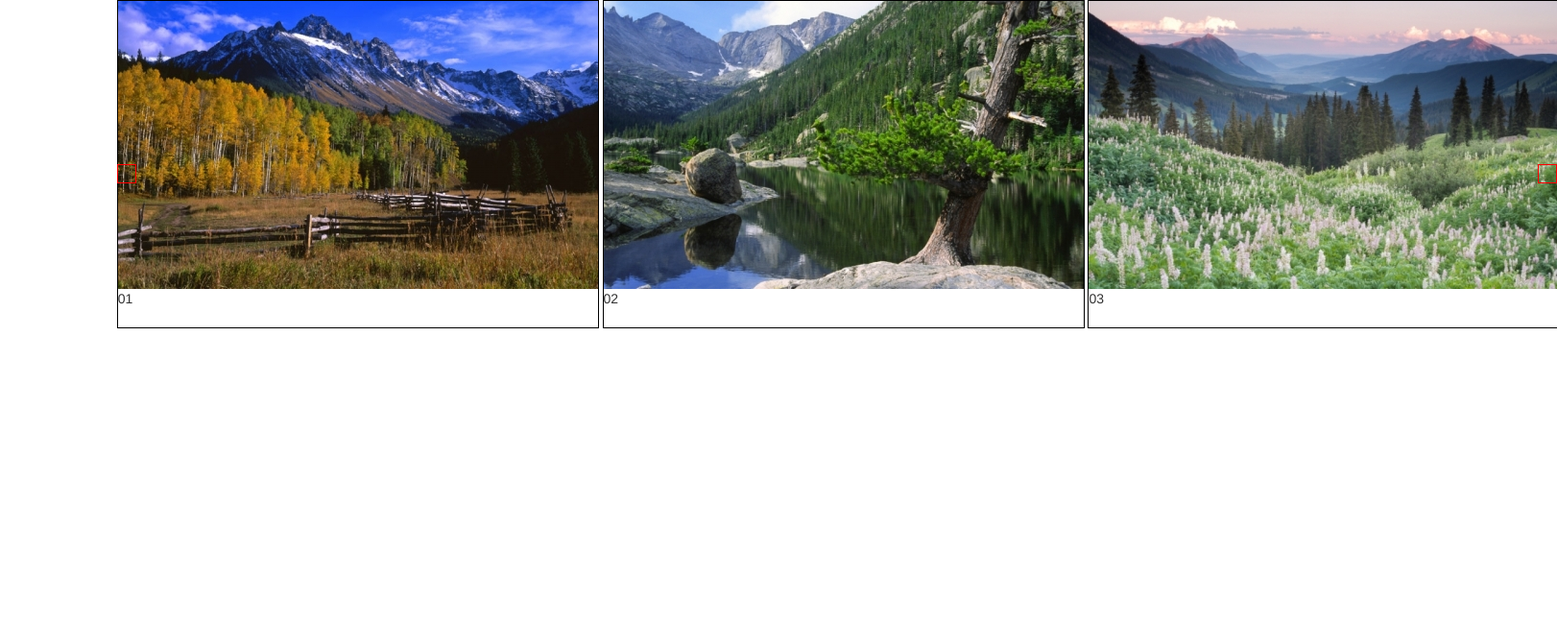
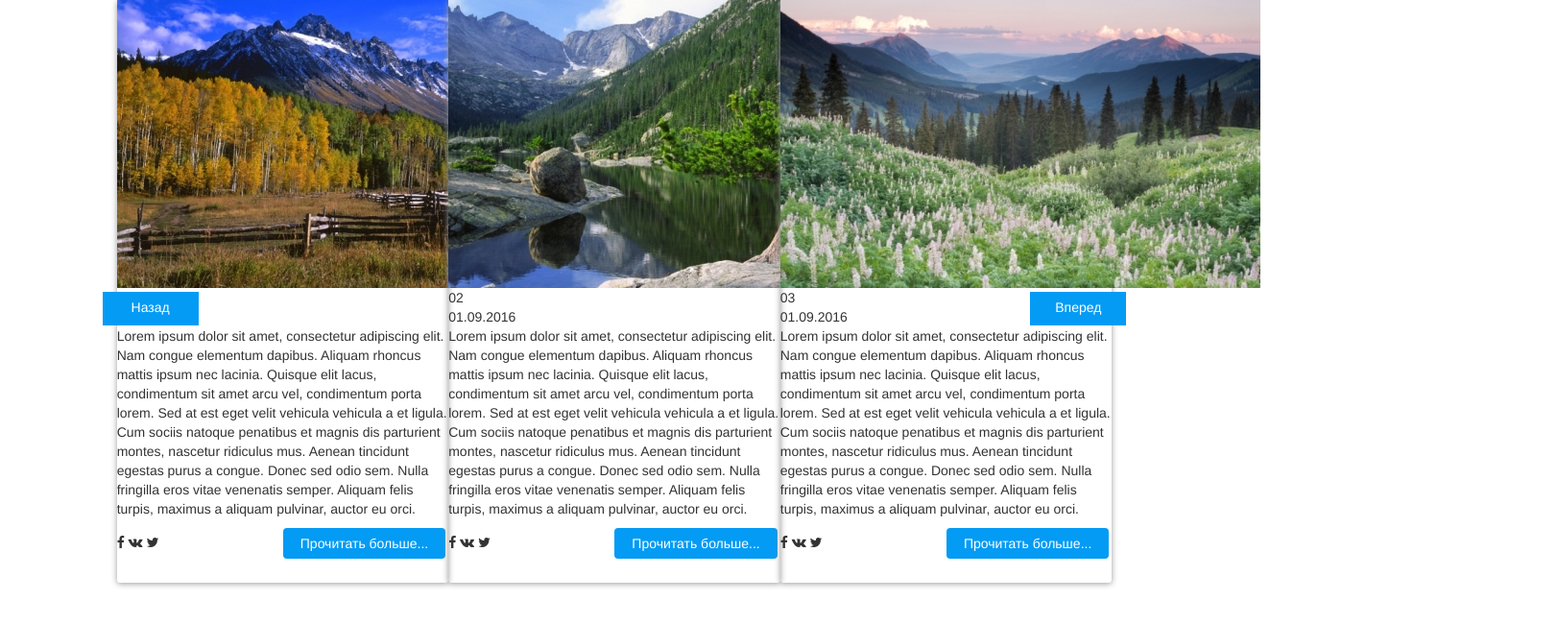
Before and after one commit to jnsnrz/custom-slider, a plain HTML site: page index.html in a window 1280 px wide. Shown: the whole page at 96% size, 1622 px wide, since content can reach past the window. Drawn offline with nearby package versions, Linux system fonts and the light colour scheme.

Commit message:
new script and visibility styles

```diff
--- a/css/style.css
+++ b/css/style.css
@@ -3,7 +3,7 @@ body{
 	margin: 0;
 }
 
-#slider-wrapper{
+/* #slider-wrapper{
 	width: 1500px;
     overflow: hidden;
     position:relative;
@@ -11,19 +11,26 @@ body{
 
 #slider{
 	width:100000px;
-}
+} */
 
 .item-container{
-	display: inline-block;
+	//display: inline-block;
 	border: 1px solid #000;
+	transition: all .2s ease-in-out;
 }
 
 
 .navigation{
 	position: absolute;
-	border: 1px solid red;
-	height: 20px;
-	width: 20px;
+	border: 1px solid #049bf4;
+	color: #fff;
+	background-color: #049bf4;
+	height: 35px;
+	width: 100px;
+	line-height: 30px;
+	z-index: 100;
+	cursor: pointer;
+	text-align: center;
 }
 
 
@@ -49,3 +56,55 @@ body{
     	transition-property: margin-right;
     	transition-duration: 9s;
 	}
+
+
+		#slider .item-container{
+		width:0;
+		opacity: 0;
+		-webkit-transform: scale(0);
+		   -moz-transform: scale(0);
+		    -ms-transform: scale(0);
+		     -o-transform: scale(0);
+		        transform: scale(0);
+		position:absolute;
+		border-radius: 3px;
+    	box-shadow: 0px 1px 6px 0px #999;
+    	border:0;
+    	padding:0;
+	}
+
+
+	#slider .item-container:nth-child(-n+3){
+		width:33.3333%;
+		display:inline-block;
+		opacity: 1;
+		-webkit-transform: scale(1);
+		   -moz-transform: scale(1);
+		    -ms-transform: scale(1);
+		     -o-transform: scale(1);
+		        transform: scale(1);
+		        position:relative;
+	}
+
+	.item-container .btn{
+
+		background-color:#049bf4;
+		appearance: none;
+		-webkit-appearance:none;
+		-moz-appearance:none;
+		border:none;
+	}
+
+	.item-container .btn a{
+		color:#fff;
+	}
+
+	.social,
+	.btn{
+		display:inline-block;
+		width:49%;
+	}
+
+	.item-footer{
+		padding-bottom: 25px;
+	}
--- a/index.html
+++ b/index.html
@@ -5,6 +5,7 @@
 	<title>Slider</title>
 	<link rel="stylesheet" href="css/style.css">
 	<link rel="stylesheet" href="https://maxcdn.bootstrapcdn.com/bootstrap/3.3.7/css/bootstrap.min.css">
+	<link rel="stylesheet" href="https://maxcdn.bootstrapcdn.com/font-awesome/4.6.3/css/font-awesome.min.css">
 
 </head>
 <body>
@@ -14,59 +15,78 @@
 		<div class="col-xs-12 col-md-10 col-md-offset-1">
 		<div id="slider-wrapper">
 			<div id="slider">
-			<div class="navigation navigation-prev"></div>
-				<div class="item-container">
-					<div class="item-image"></div>
-					<div class="item-caption"></div>
-					<div class="item-date"></div>
-					<p class="item-text"></p>
+
+				<div class="item-container col-xs-12 col-md-4">
+					<div class="item-image"><img src="images/01.jpg" alt="slide"></div>
+					<div class="item-caption"><span>01</span></div>
+					<div class="item-date">01.09.2016</div>
+					<p class="item-text">
+							Lorem ipsum dolor sit amet, consectetur adipiscing elit. Nam congue elementum dapibus. Aliquam rhoncus mattis ipsum nec lacinia. Quisque elit lacus, condimentum sit amet arcu vel, condimentum porta lorem. Sed at est eget velit vehicula vehicula a et ligula. Cum sociis natoque penatibus et magnis dis parturient montes, nascetur ridiculus mus. Aenean tincidunt egestas purus a congue. Donec sed odio sem. Nulla fringilla eros vitae venenatis semper. Aliquam felis turpis, maximus a aliquam pulvinar, auctor eu orci.</p>
 					<div class="item-footer">
-						<div class="social"></div>
-						<div class="btn"></div>
+						<div class="social">
+						<i class="fa fa-facebook"></i>
+						<i class="fa fa-vk"></i>
+						<i class="fa fa-twitter"></i>
+						</div>
+						<div class="btn"><a>Прочитать больше...</a></div>
 					</div>
 
 				</div>
-				<div class="item-container">
-					<div class="item-image"></div>
-					<div class="item-caption"></div>
-					<div class="item-date"></div>
-					<p class="item-text"></p>
+				<div class="item-container col-xs-12 col-md-4">
+					<div class="item-image"><img src="images/02.jpg" alt="slide"></div>
+					<div class="item-caption"><span>02</span></div>
+					<div class="item-date">01.09.2016</div>
+					<p class="item-text">
+							Lorem ipsum dolor sit amet, consectetur adipiscing elit. Nam congue elementum dapibus. Aliquam rhoncus mattis ipsum nec lacinia. Quisque elit lacus, condimentum sit amet arcu vel, condimentum porta lorem. Sed at est eget velit vehicula vehicula a et ligula. Cum sociis natoque penatibus et magnis dis parturient montes, nascetur ridiculus mus. Aenean tincidunt egestas purus a congue. Donec sed odio sem. Nulla fringilla eros vitae venenatis semper. Aliquam felis turpis, maximus a aliquam pulvinar, auctor eu orci.</p>
 					<div class="item-footer">
-						<div class="social"></div>
-						<div class="btn"></div>
+						<div class="social">
+						<i class="fa fa-facebook"></i>
+						<i class="fa fa-vk"></i>
+						<i class="fa fa-twitter"></i>
+						</div>
+						<div class="btn"><a>Прочитать больше...</a></div>
 					</div>
 
 				</div>
-				<div class="item-container">
-					<div class="item-image"></div>
-					<div class="item-caption"></div>
-					<div class="item-date"></div>
-					<p class="item-text"></p>
+				<div class="item-container col-xs-12 col-md-4">
+					<div class="item-image"><img src="images/03.jpg" alt=slide"></div>
+					<div class="item-caption"><span>03</span></div>
+					<div class="item-date">01.09.2016</div>
+					<p class="item-text">
+							Lorem ipsum dolor sit amet, consectetur adipiscing elit. Nam congue elementum dapibus. Aliquam rhoncus mattis ipsum nec lacinia. Quisque elit lacus, condimentum sit amet arcu vel, condimentum porta lorem. Sed at est eget velit vehicula vehicula a et ligula. Cum sociis natoque penatibus et magnis dis parturient montes, nascetur ridiculus mus. Aenean tincidunt egestas purus a congue. Donec sed odio sem. Nulla fringilla eros vitae venenatis semper. Aliquam felis turpis, maximus a aliquam pulvinar, auctor eu orci.</p>
 					<div class="item-footer">
-						<div class="social"></div>
-						<div class="btn"></div>
+						<div class="social">
+						<i class="fa fa-facebook"></i>
+						<i class="fa fa-vk"></i>
+						<i class="fa fa-twitter"></i></div>
+						<div class="btn"><a>Прочитать больше...</a></div>
 					</div>
 
 				</div>
-				<div class="item-container">
-					<div class="item-image"></div>
-					<div class="item-caption"></div>
-					<div class="item-date"></div>
-					<p class="item-text"></p>
+				<div class="item-container col-xs-12 col-md-4">
+					<div class="item-image"><img src="images/04.jpg" alt="slide"></div>
+					<div class="item-caption"><span>04</span></div>
+					<div class="item-date">01.09.2016</div>
+					<p class="item-text">
+							Lorem ipsum dolor sit amet, consectetur adipiscing elit. Nam congue elementum dapibus. Aliquam rhoncus mattis ipsum nec lacinia. Quisque elit lacus, condimentum sit amet arcu vel, condimentum porta lorem. Sed at est eget velit vehicula vehicula a et ligula. Cum sociis natoque penatibus et magnis dis parturient montes, nascetur ridiculus mus. Aenean tincidunt egestas purus a congue. Donec sed odio sem. Nulla fringilla eros vitae venenatis semper. Aliquam felis turpis, maximus a aliquam pulvinar, auctor eu orci.</p>
 					<div class="item-footer">
-						<div class="social"></div>
-						<div class="btn"></div>
+						<div class="social">
+						<i class="fa fa-facebook"></i>
+						<i class="fa fa-vk"></i>
+						<i class="fa fa-twitter"></i>
+						</div>
+						<div class="btn"><a>Прочитать больше...</a></div>
 					</div>
 
 				</div>
-
-				<div class="navigation navigation-next"></div>
+				<div class="navigation navigation-prev" onclick="previous()">Назад</div>
+				<div class="navigation navigation-next" onclick="next()">Вперед</div>
 			</div> <!-- / slider -->
 			</div> <!-- / slider wrapper -->
 		</div>
 	</div>
 </div>
 
-	<script src="js/script.js" ></script>
+	<script src="js/script_1.js" ></script>
 </body>
 </html>
--- /dev/null
+++ b/js/script_1.js
@@ -0,0 +1,8 @@
+function previous(){
+	console.log("prev");
+}
+
+
+function next(){
+	console.log("next");
+}
```
